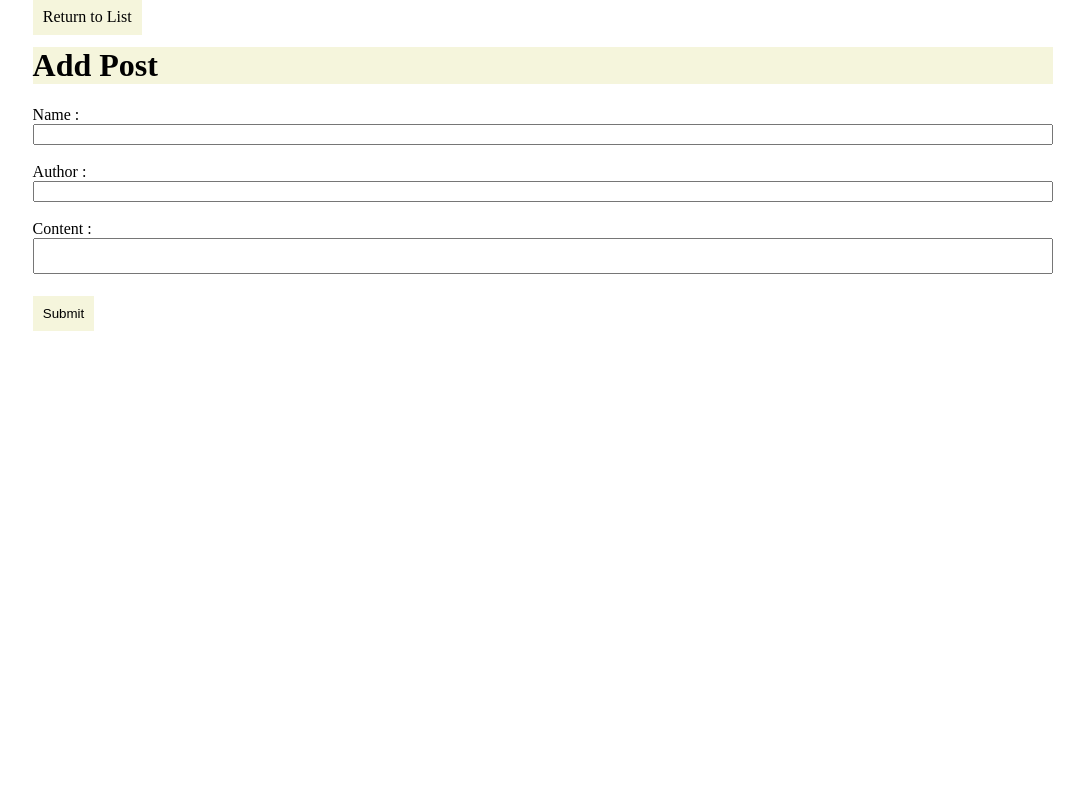
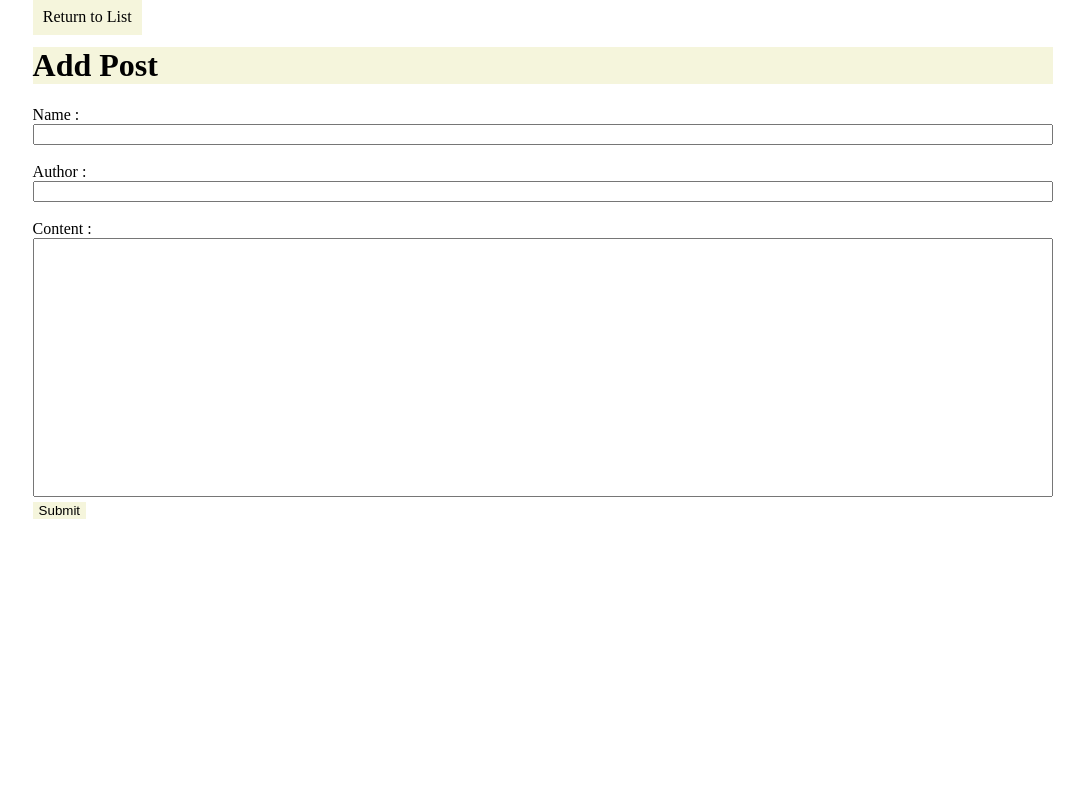
Before and after one commit to cipriRusu/Blogtype-Application, a Flask app: page /addItem in a window 1280 px wide. Shown: the whole page, without its empty margins (97-1181 px from the left). After the commit the page ends 519 px from the top, so only its background shows below. Run offline with Flask 2, Linux system fonts and the light colour scheme.

Commit message:
Further styling (all pages)

```diff
--- a/JMBlogWebApp/static/AddItemStyle.css
+++ b/JMBlogWebApp/static/AddItemStyle.css
@@ -1,5 +1,5 @@
 body, html {
-    height: 100%;
+    height: 90%;
     padding-right: 5%;
     padding-left: 5%;
 }
@@ -15,6 +15,12 @@ body, html {
     width: 100%;
 }
 
+.EditPostTitle
+{
+    background-color: beige;
+    padding-left: 1%;
+}
+
 .ReturnButton > a {
     text-decoration: none;
     color: black;
@@ -22,17 +28,29 @@ body, html {
     padding: 1%;
 }
 
-.ContentArea > textarea
-{
-    resize:none;
-    box-sizing: border-box;
-    width: 100%;
+.SubmitButton {
+    border: none;
+    background-color: beige;
 }
 
-.SubmitButton {
-    border: none;
-    padding: 1%;
-    background-color: beige;
+.Form
+{
+    height: 40%;
+}
+
+form
+{
+    height: 100%;
+}
+
+textarea
+{
+    resize: none;
+    width:100%;
+    height: 100%;
+    box-sizing: border-box;
+    padding-right: 0;
+    margin-right: 0;
 }
 
 .SubmitButton:hover
--- a/JMBlogWebApp/templates/AddItem.html
+++ b/JMBlogWebApp/templates/AddItem.html
@@ -18,7 +18,7 @@
         <label typeof="string">Author : </label><br />
         <div class="InputFields"><input typeof="string" name="AuthorInput" /></div><br />
         <label typeof="string">Content : </label><br />
-        <div class="ContentArea"><textarea name="ContentInput"></textarea></div><br />
+        <textarea name="ContentInput"></textarea><br />
         <button class="SubmitButton">Submit</button>
     </form></div>
 </body>
--- a/JMBlogWebApp/templates/Content.html
+++ b/JMBlogWebApp/templates/Content.html
@@ -15,7 +15,7 @@
     <p class="ArticleAuthor"> Article Author : {{ current.author }}</p><br />
     <p class="ArticleContent"> {{ current.content }}</p><br />
     <div class="FooterButtons">
-        <div class="EditButton"><a href="{{ url_for('update_item', current_index=current.id) }}">Update</a></div>
+        <div class="EditButton"><a href="{{ url_for('update_item', current_index=current.id) }}">Edit</a></div>
         <div class="RemoveButton"><a href="{{ url_for('remove_item', current_index=current.id) }}">Remove</a></div>
     </div>
 </body>
--- a/JMBlogWebApp/templates/UpdateItem.html
+++ b/JMBlogWebApp/templates/UpdateItem.html
@@ -4,6 +4,8 @@
 <head>
     <meta charset="utf-8" />
     <title></title>
+    <link rel="stylesheet"
+          href="{{ url_for('static', filename='AddItemStyle.css') }}" />
 </head>
 <body>
     <div class="ReturnButton"><a href=" {{ url_for('index') }}">Return to List</a></div>
@@ -15,7 +17,7 @@
             <label typeof="string">Author : </label><br />
             <div class="InputFields"><input typeof="string" name="AuthorInput" value="{{ current.author }}" /></div><br />
             <label typeof="string">Content : </label><br />
-            <div class="ContentArea"><textarea name="ContentInput"> {{ current.content }} </textarea></div><br />
+            <textarea name="ContentInput"> {{ current.content }} </textarea><br />
             <button class="SubmitButton">Submit</button>
         </form>
     </div>
```
Also changed, not shown: JMBlogWebApp/static/ContentStyle.css (+7 -7 lines).
